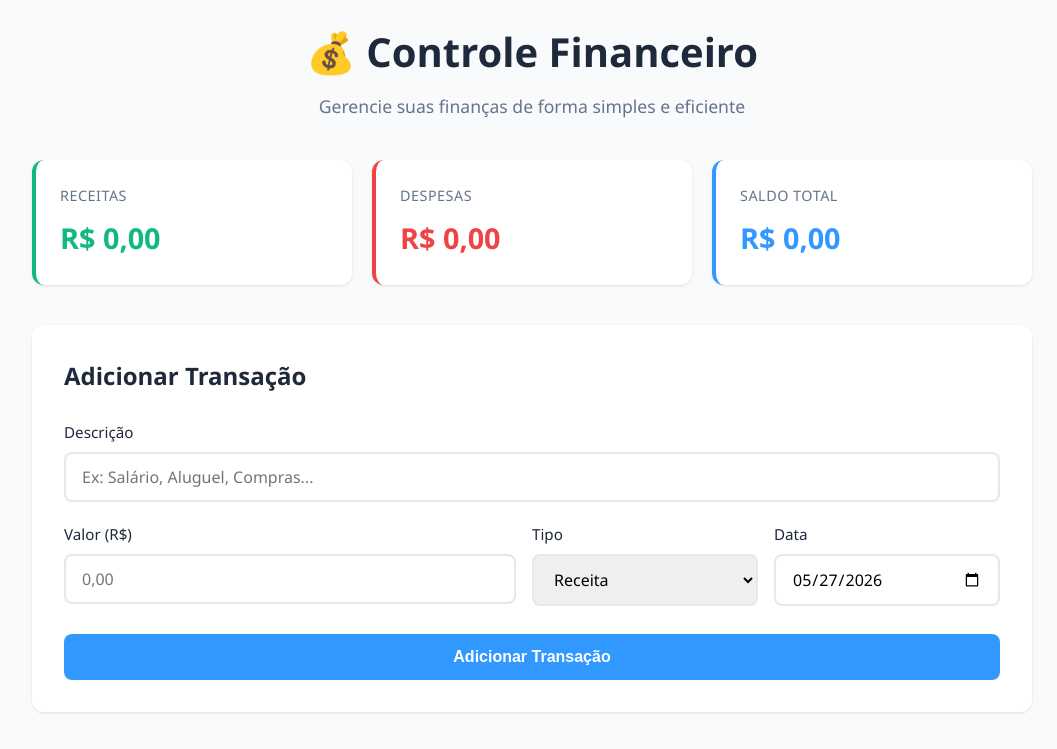
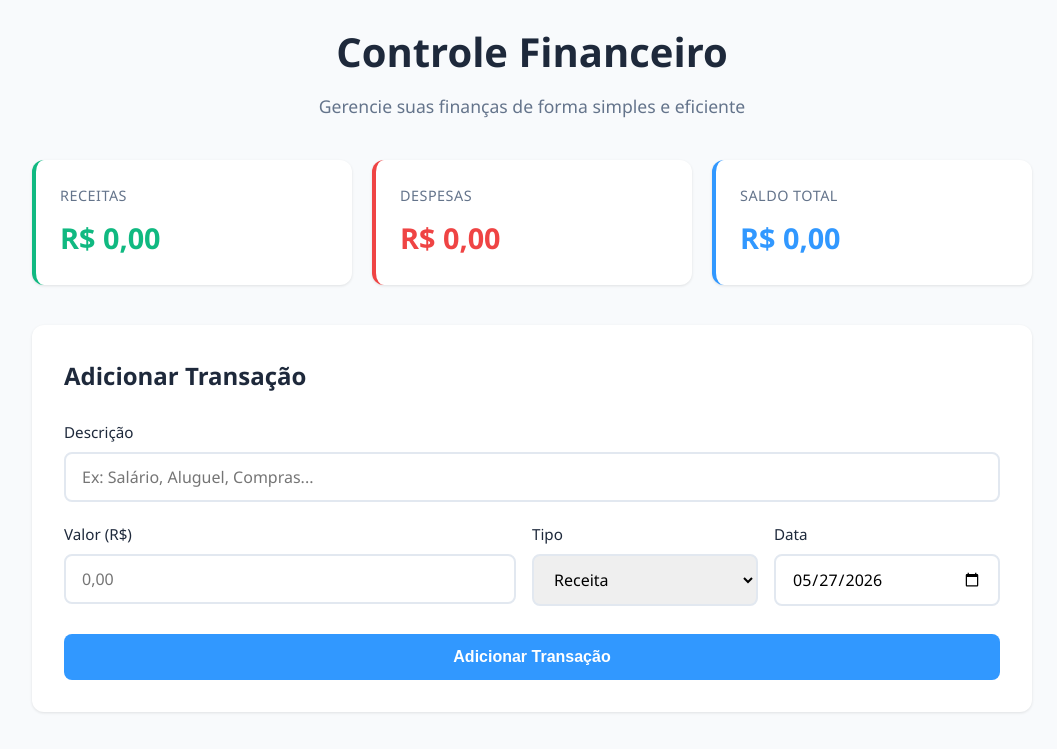
Before and after one commit to karinapagnani/ControleFinanceiro, a plain HTML site: page index.html in a window 1280 px wide. Shown: the top 749 px of the page, without its empty margins (108-1165 px from the left). Drawn offline with Linux system fonts and the light colour scheme.

Commit message:
Update index.html

```diff
--- a/index.html
+++ b/index.html
@@ -9,7 +9,7 @@
 <body>
     <div class="container">
         <header>
-            <h1>💰 Controle Financeiro</h1>
+            <h1>Controle Financeiro</h1>
             <p>Gerencie suas finanças de forma simples e eficiente</p>
         </header>
 
```
